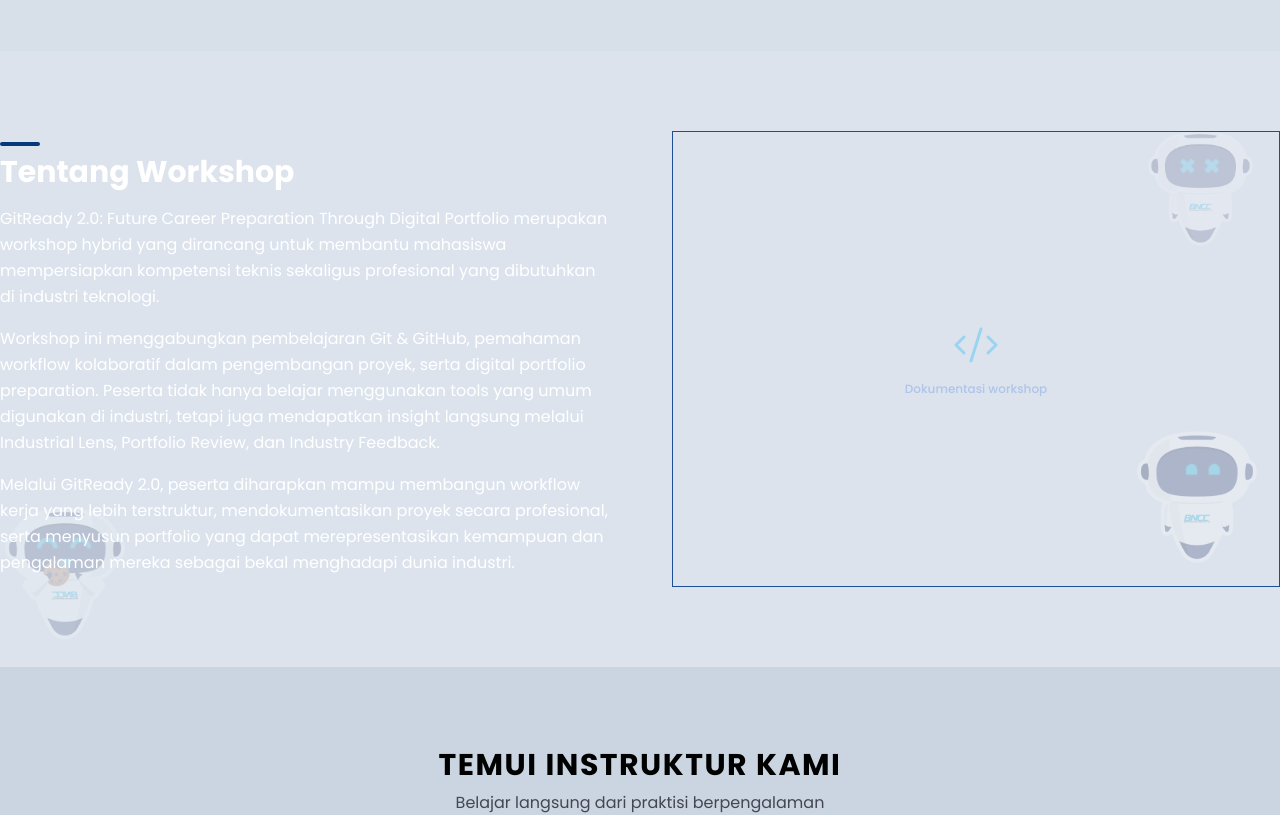
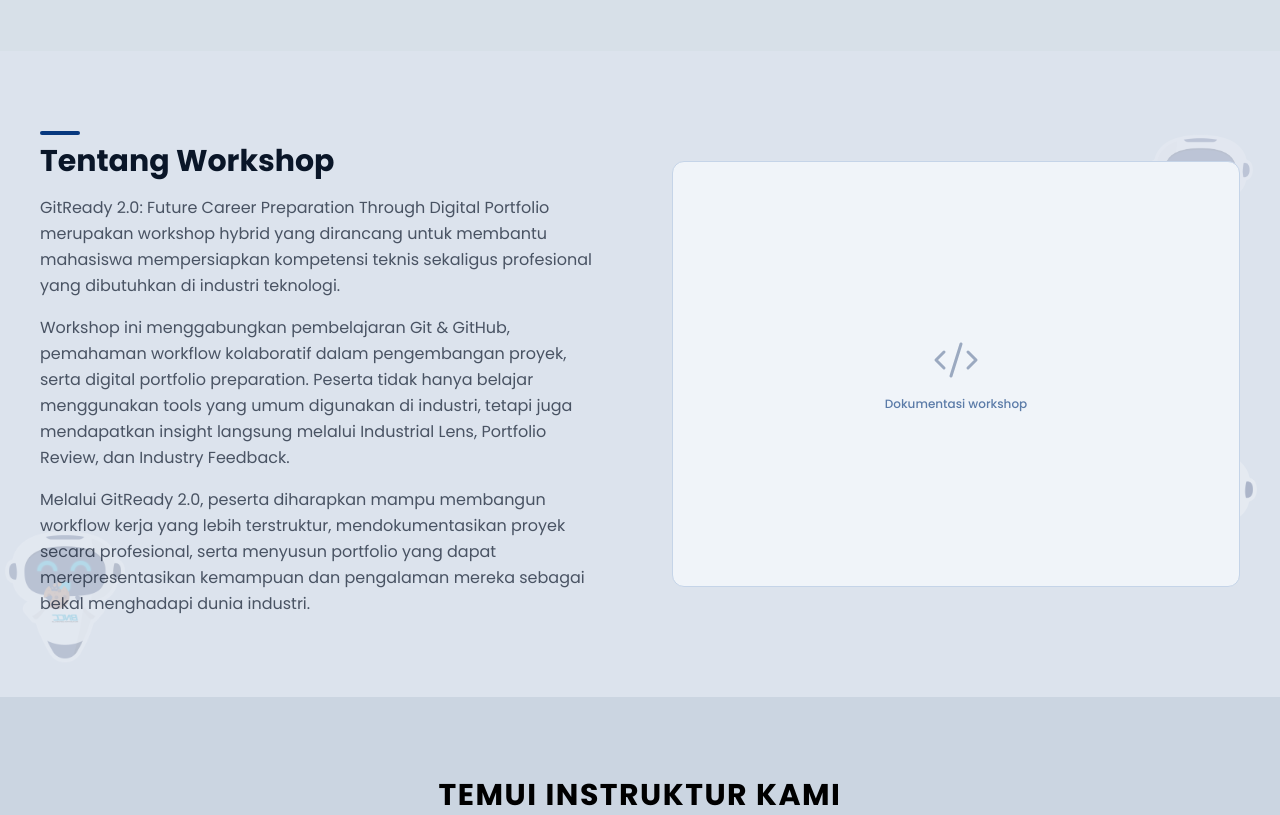
Before and after one commit to joceline-sudigdo/gitready-2026, a Next.js app: page / in a window 1280 px wide. Shown: the part 1260-2075 px from the top of the page. Built offline with nearby package versions, Linux system fonts and the light colour scheme.

Commit message:
Update project

```diff
--- a/src/app/globals.css
+++ b/src/app/globals.css
@@ -4,13 +4,33 @@
 
 @custom-variant dark (&:is(.dark *));
 
+/* ─── Tailwind v4 theme tokens ──────────────────────────────────────────── */
 @theme inline {
+  /* Map shadcn CSS vars to Tailwind color utilities */
   --color-background: var(--background);
   --color-foreground: var(--foreground);
   --color-surface: var(--surface);
-  --font-sans: var(--font-sans);
-  --font-mono: var(--font-geist-mono);
-  --font-heading: var(--font-sans);
+  --color-card: var(--card);
+  --color-card-foreground: var(--card-foreground);
+  --color-popover: var(--popover);
+  --color-popover-foreground: var(--popover-foreground);
+  --color-primary: var(--primary);
+  --color-primary-foreground: var(--primary-foreground);
+  --color-secondary: var(--secondary);
+  --color-secondary-foreground: var(--secondary-foreground);
+  --color-muted: var(--muted);
+  --color-muted-foreground: var(--muted-foreground);
+  --color-accent: var(--accent);
+  --color-accent-foreground: var(--accent-foreground);
+  --color-destructive: var(--destructive);
+  --color-border: var(--border);
+  --color-input: var(--input);
+  --color-ring: var(--ring);
+  --color-chart-1: var(--chart-1);
+  --color-chart-2: var(--chart-2);
+  --color-chart-3: var(--chart-3);
+  --color-chart-4: var(--chart-4);
+  --color-chart-5: var(--chart-5);
   --color-sidebar-ring: var(--sidebar-ring);
   --color-sidebar-border: var(--sidebar-border);
   --color-sidebar-accent-foreground: var(--sidebar-accent-foreground);
@@ -19,78 +39,80 @@
   --color-sidebar-primary: var(--sidebar-primary);
   --color-sidebar-foreground: var(--sidebar-foreground);
   --color-sidebar: var(--sidebar);
-  --color-chart-5: var(--chart-5);
-  --color-chart-4: var(--chart-4);
-  --color-chart-3: var(--chart-3);
-  --color-chart-2: var(--chart-2);
-  --color-chart-1: var(--chart-1);
-  --color-ring: var(--ring);
-  --color-input: var(--input);
-  --color-border: var(--border);
-  --color-destructive: var(--destructive);
-  --color-accent-foreground: var(--accent-foreground);
-  --color-accent: var(--accent);
-  --color-muted-foreground: var(--muted-foreground);
-  --color-muted: var(--muted);
-  --color-secondary-foreground: var(--secondary-foreground);
-  --color-secondary: var(--secondary);
-  --color-primary-foreground: var(--primary-foreground);
-  --color-primary: var(--primary);
-  --color-popover-foreground: var(--popover-foreground);
-  --color-popover: var(--popover);
-  --color-card-foreground: var(--card-foreground);
-  --color-card: var(--card);
-  --radius-sm: calc(var(--radius) * 0.6);
-  --radius-md: calc(var(--radius) * 0.8);
-  --radius-lg: var(--radius);
-  --radius-xl: calc(var(--radius) * 1.4);
+
+  /* GitReady custom palette — available as bg-ink, text-muted, etc. */
+  --color-ink:           #0A1628;
+  --color-surface-light: #F0F4F9;
+  --color-surface-muted: #243F73;
+  --color-navy-dark:     #0F2347;
+
+  /* Radius tokens */
+  --radius-sm:  calc(var(--radius) * 0.6);
+  --radius-md:  calc(var(--radius) * 0.8);
+  --radius-lg:  var(--radius);
+  --radius-xl:  calc(var(--radius) * 1.4);
   --radius-2xl: calc(var(--radius) * 1.8);
   --radius-3xl: calc(var(--radius) * 2.2);
   --radius-4xl: calc(var(--radius) * 2.6);
+  --radius-card: 0.75rem;
+
+  /* Font families */
+  --font-sans:    var(--font-poppins), ui-sans-serif, system-ui, sans-serif;
+  --font-mono:    var(--font-geist-mono), ui-monospace, monospace;
+  --font-heading: var(--font-poppins), ui-sans-serif, system-ui, sans-serif;
+  --font-body:    var(--font-poppins), ui-sans-serif, system-ui, sans-serif;
 }
 
-/* GitReady navy-blue theme — overrides the shadcn defaults so the whole
-   site (not just a .dark-toggled subtree) renders in the reference blue. */
+/* ─── Light theme (GitReady design — light blue-grey background) ─────────── */
 :root {
-  --background: #0b3a7e; /* main navy blue */
-  --foreground: #ffffff;
-  --surface: #092e66; /* cards / footer, a touch darker than background */
-  --card: #092e66;
-  --card-foreground: #ffffff;
-  --popover: #092e66;
-  --popover-foreground: #ffffff;
-  --primary: #38bdf8; /* cyan CTA accent */
-  --primary-foreground: #0b0f1a;
-  --secondary: #123b82;
-  --secondary-foreground: #ffffff;
-  --muted: #aec4ea; /* readable light-blue for secondary text on navy */
-  --muted-foreground: #aec4ea;
-  --accent: #7dd3fc;
-  --accent-foreground: #0b0f1a;
-  --destructive: #ef4444;
-  --border: #1e4e96;
-  --input: #1e4e96;
-  --ring: #38bdf8;
+  /* Page background: light blue-grey matching the reference design */
+  --background: #DCE3ED;
+  --foreground: #0A1628;
+
+  /* Surfaces */
+  --surface:         #1B3A6B;  /* dark navy panel / card */
+  --card:            #F0F4F9;  /* light card on light bg  */
+  --card-foreground: #0A1628;
+  --popover:         #F0F4F9;
+  --popover-foreground: #0A1628;
+
+  /* Brand colors */
+  --primary:            #1B3A6B;  /* dark navy (main brand)  */
+  --primary-foreground: #FFFFFF;
+  --secondary:          #4DC8F5;  /* cyan-blue accent         */
+  --secondary-foreground: #0A1628;
+  --muted:              #5B7BA8;  /* used as text-muted in components — must be readable */
+  --muted-foreground:   #4A6A96;
+  --accent:             #4DC8F5;
+  --accent-foreground:  #0A1628;
+  --destructive:        #ef4444;
+
+  /* UI chrome */
+  --border: #C5D4E8;
+  --input:  #C5D4E8;
+  --ring:   #4DC8F5;
+
+  /* Charts */
   --chart-1: oklch(0.87 0 0);
   --chart-2: oklch(0.556 0 0);
   --chart-3: oklch(0.439 0 0);
   --chart-4: oklch(0.371 0 0);
   --chart-5: oklch(0.269 0 0);
+
   --radius: 0.625rem;
-  --sidebar: #092e66;
-  --sidebar-foreground: #ffffff;
-  --sidebar-primary: #38bdf8;
-  --sidebar-primary-foreground: #0b0f1a;
-  --sidebar-accent: #123b82;
-  --sidebar-accent-foreground: #ffffff;
-  --sidebar-border: #1e4e96;
-  --sidebar-ring: #38bdf8;
+
+  /* Sidebar */
+  --sidebar:                  #1B3A6B;
+  --sidebar-foreground:       #FFFFFF;
+  --sidebar-primary:          #4DC8F5;
+  --sidebar-primary-foreground: #0A1628;
+  --sidebar-accent:           #243F73;
+  --sidebar-accent-foreground: #FFFFFF;
+  --sidebar-border:           #C5D4E8;
+  --sidebar-ring:             #4DC8F5;
 }
 
-/* Same navy palette for .dark — kept identical on purpose so toggling
-   (if you ever wire up a theme switch) doesn't flash back to shadcn's
-   default black/white scheme. Edit this block separately if you want a
-   genuinely different dark mode later. */
+/* ─── Dark variant (kept for future toggle) ──────────────────────────────── */
 .dark {
   --background: #0b3a7e;
   --foreground: #ffffff;
@@ -126,14 +148,40 @@
   --sidebar-ring: #38bdf8;
 }
 
+/* ─── Base layer ─────────────────────────────────────────────────────────── */
 @layer base {
   * {
     @apply border-border outline-ring/50;
   }
   body {
     @apply bg-background text-foreground;
+    font-family: var(--font-sans);
   }
   html {
-    @apply font-sans;
+    font-family: var(--font-sans);
   }
 }
+
+/* ─── Custom utilities ───────────────────────────────────────────────────── */
+@utility gr-container {
+  width: 100%;
+  max-width: 1280px;
+  margin-left: auto;
+  margin-right: auto;
+  padding-left: 1.5rem;
+  padding-right: 1.5rem;
+}
+
+@media (min-width: 640px) {
+  .gr-container {
+    padding-left: 2rem;
+    padding-right: 2rem;
+  }
+}
+
+@media (min-width: 1024px) {
+  .gr-container {
+    padding-left: 2.5rem;
+    padding-right: 2.5rem;
+  }
+}
--- a/src/app/layout.tsx
+++ b/src/app/layout.tsx
@@ -44,7 +44,7 @@
   children: React.ReactNode;
 }>) {
   return (
-    <html lang="id">
+    <html lang="id" className={poppins.variable}>
       <body className={poppins.className} suppressHydrationWarning>
         {children}
       </body>
```
Also changed, not shown: 1 other file (tests, documents, lock files or other folders).
